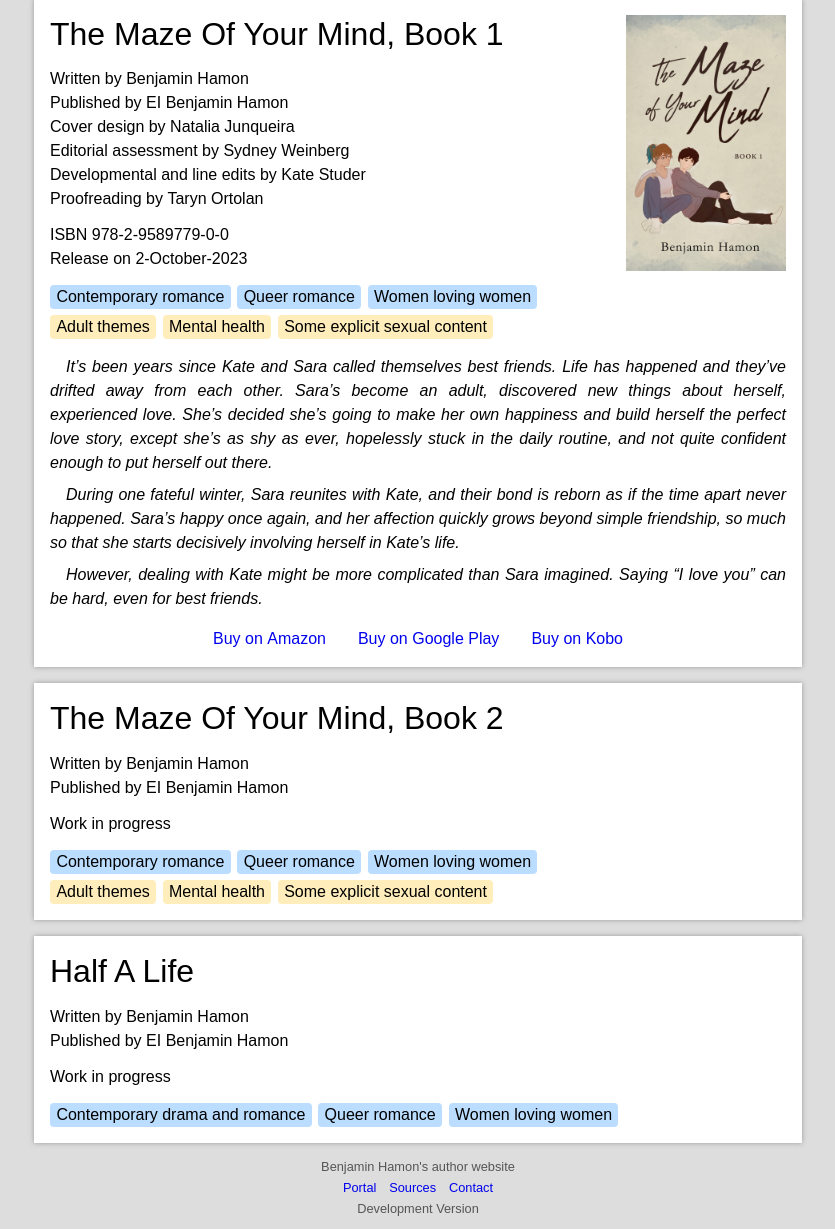
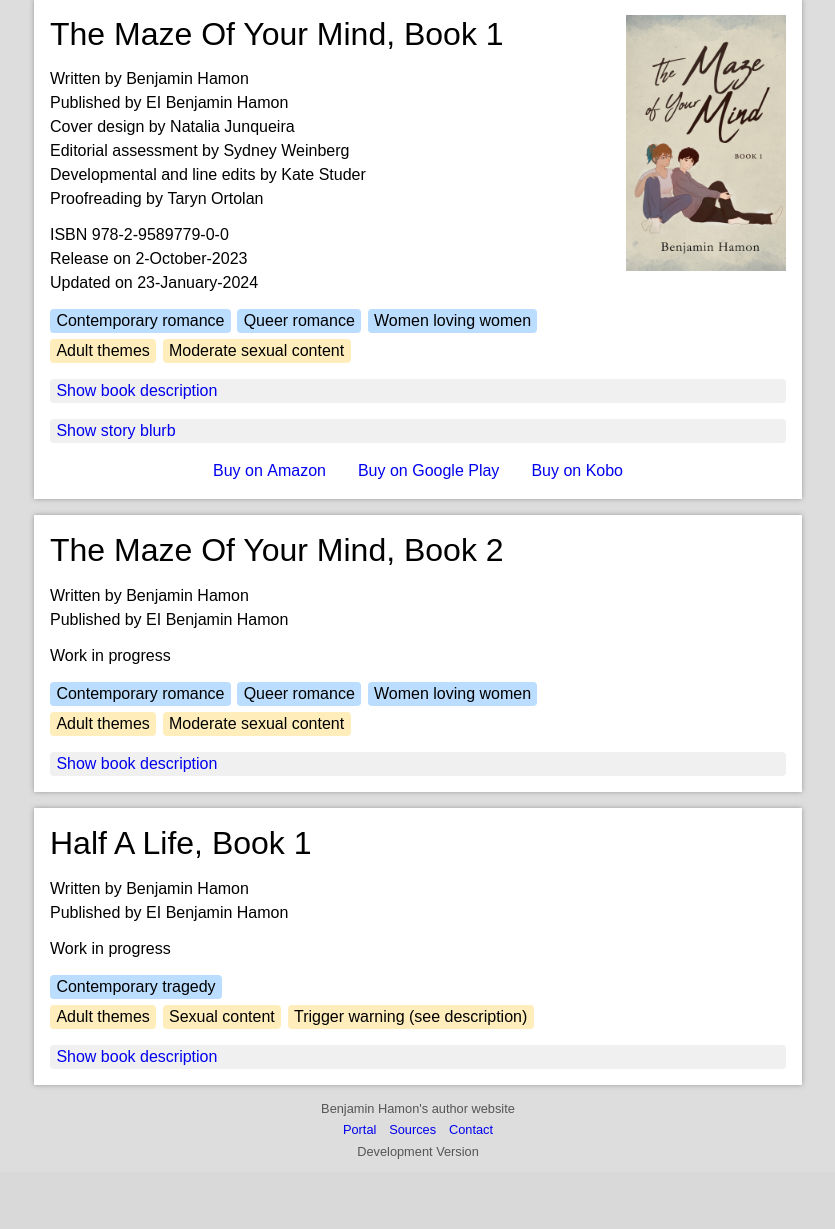
Before and after one commit to BenjaminHamon/WritingWebsite, a Flask app: page /Books in a window 1280 px wide. Shown: the part 89-1318 px from the top of the page, without its empty margins (222-1057 px from the left). After the commit the page ends 1248 px from the top, so only its background shows below. Run offline with Flask 3, Linux system fonts and the light colour scheme; parts of the project's set-up code (start-up, migrations or seed data) failed here and were passed over.

Commit message:
Update books

```diff
--- a/Sources/website/benjaminhamon_author_website/static/content.css
+++ b/Sources/website/benjaminhamon_author_website/static/content.css
@@ -28,8 +28,9 @@
 .book-entry > .extra { grid-area: 3 / 1; }
 .book-entry > .cover { grid-area: 1 / 2 / 5 / 3; }
 .book-entry > .tags { grid-area: 4 / 1 / 5 / 3; }
-.book-entry > .blurb { grid-area: 5 / 1 / 6 / 3; }
-.book-entry > .links { grid-area: 6 / 1 / 7 / 3; }
+.book-entry > .description { grid-area: 5 / 1 / 6 / 3; }
+.book-entry > .blurb { grid-area: 6 / 1 / 7 / 3; }
+.book-entry > .links { grid-area: 7 / 1 / 8 / 3; }
 
 .book-entry > .title
 {
@@ -105,19 +106,82 @@
 	max-height: min(256px, 100%);
 }
 
-.book-entry > .blurb
+.book-entry > .description
 {
+	background-color: #f0f0f0;
+	padding: 0 0.4em;
+	border-radius: 4px;
+}
+
+.book-entry > .description > details > summary
+{
+	cursor: pointer;
+	list-style: none;
+	color: #0000ee;
+}
+
+.book-entry > .description > details > div
+{
+	margin-top: 1em;
 	display: flex;
 	flex-direction: column;
 	gap: 0.5em;
 }
 
-.book-entry > .blurb > p
+.book-entry > .description > details > div > p
 {
-	font-style: italic;
 	line-height: 1.5em;
 	text-align: justify;
 	text-indent: 1em;
+}
+
+.book-entry > .description > details > div > p.emphasis-bold
+{
+	font-weight: bold;
+}
+
+.book-entry > .description > details > div > p.emphasis-italic
+{
+	font-style: italic;
+}
+
+.book-entry > .blurb
+{
+	background-color: #f0f0f0;
+	padding: 0 0.4em;
+	border-radius: 4px;
+}
+
+.book-entry > .blurb > details > summary
+{
+	cursor: pointer;
+	list-style: none;
+	color: #0000ee;
+}
+
+.book-entry > .blurb > details > div
+{
+	margin-top: 1em;
+	display: flex;
+	flex-direction: column;
+	gap: 0.5em;
+}
+
+.book-entry > .blurb > details > div > p
+{
+	line-height: 1.5em;
+	text-align: justify;
+	text-indent: 1em;
+}
+
+.book-entry > .blurb > details > div > p.emphasis-bold
+{
+	font-weight: bold;
+}
+
+.book-entry > .blurb > details > div > p.emphasis-italic
+{
+	font-style: italic;
 }
 
 .book-entry > .links
--- a/Sources/website/benjaminhamon_author_website/templates/books.html
+++ b/Sources/website/benjaminhamon_author_website/templates/books.html
@@ -13,16 +13,17 @@
             </a>
         </div>
         <div class="credits">
-            <p class="book-author"><span>Written by</span> <span>Benjamin Hamon</span></p>
-            <p class="book-publisher"><span>Published by</span> <span>EI Benjamin Hamon</span></p>
-            <p class="book-publisher"><span>Cover design by</span> <span>Natalia Junqueira</span></p>
-            <p class="book-publisher"><span>Editorial assessment by</span> <span>Sydney Weinberg</span></p>
-            <p class="book-publisher"><span>Developmental and line edits by</span> <span>Kate Studer</span></p>
-            <p class="book-publisher"><span>Proofreading by</span> <span>Taryn Ortolan</span></p>
+            <p><span>Written by</span> <span>Benjamin Hamon</span></p>
+            <p><span>Published by</span> <span>EI Benjamin Hamon</span></p>
+            <p><span>Cover design by</span> <span>Natalia Junqueira</span></p>
+            <p><span>Editorial assessment by</span> <span>Sydney Weinberg</span></p>
+            <p><span>Developmental and line edits by</span> <span>Kate Studer</span></p>
+            <p><span>Proofreading by</span> <span>Taryn Ortolan</span></p>
         </div>
         <div class="extra">
-            <p class="book-identifier">ISBN 978-2-9589779-0-0</p>
-            <p class="book-release-date">Release on 2-October-2023</p>
+            <p class="identifier">ISBN 978-2-9589779-0-0</p>
+            <p class="date">Release on 2-October-2023</p>
+            <p class="date">Updated on 23-January-2024</p>
         </div>
         <div class="tags">
 			<ul>
@@ -32,14 +33,28 @@
             </ul>
             <ul>
                 <li class="warning">Adult themes</li>
-                <li class="warning">Mental health</li>
-                <li class="warning">Some explicit sexual content</li>
+                <li class="warning">Moderate sexual content</li>
 			</ul>
         </div>
+		<div class="description">
+            <details>
+                <summary>Show book description</summary>
+                <div>
+                    <p>The Maze Of Your Mind is a work of fiction and a contemporary romance.</p>
+                    <p>The books are about women and their love stories. They feature queer characters and women loving women relationships. They aim at being wholesome and hopeful while also discussing serious topics such as love, sexuality and mental health.</p>
+                    <p>As a warning to readers, the books feature adult themes and notably include mental health issues, as well as some moderate sexual content.</p>
+                </div>
+            </details>
+		</div>
 		<div class="blurb">
-            <p>It’s been years since Kate and Sara called themselves best friends. Life has happened and they’ve drifted away from each other. Sara’s become an adult, discovered new things about herself, experienced love. She’s decided she’s going to make her own happiness and build herself the perfect love story, except she’s as shy as ever, hopelessly stuck in the daily routine, and not quite confident enough to put herself out there.</p>
-            <p>During one fateful winter, Sara reunites with Kate, and their bond is reborn as if the time apart never happened. Sara’s happy once again, and her affection quickly grows beyond simple friendship, so much so that she starts decisively involving herself in Kate’s life.</p>
-            <p>However, dealing with Kate might be more complicated than Sara imagined. Saying “I love you” can be hard, even for best friends.</p>
+            <details>
+                <summary>Show story blurb</summary>
+                <div>
+                    <p class="emphasis-italic emphasis-bold">Saying “I love you” can be hard, even for best friends.</p>
+                    <p class="emphasis-italic">It’s been years since Kate and Sara called themselves best friends. Life has happened and they’ve drifted away from each other. Sara’s become an adult, discovered new things about herself, experienced love. She’s decided she’s going to make her own happiness and build herself the perfect love story, except she’s as shy as ever, hopelessly stuck in the daily routine, and not quite confident enough to put herself out there.</p>
+                    <p class="emphasis-italic">During one fateful winter, Sara reunites with Kate, and their bond is reborn as if the time apart never happened. Sara’s happy once again, and her affection quickly grows beyond simple friendship, so much so that she starts decisively involving herself in Kate’s life. However, dealing with Kate might be more complicated than Sara imagined.</p>
+                </div>
+            </details>
 		</div>
         <div class="links">
             <a href="https://www.amazon.com/dp/B0CH51W6PL"><span>Buy on</span> <span>Amazon</span></a>
@@ -69,17 +84,26 @@
             </ul>
             <ul>
                 <li class="warning">Adult themes</li>
-                <li class="warning">Mental health</li>
-                <li class="warning">Some explicit sexual content</li>
+                <li class="warning">Moderate sexual content</li>
 			</ul>
         </div>
+		<div class="description">
+            <details>
+                <summary>Show book description</summary>
+                <div>
+                    <p>The Maze Of Your Mind is a work of fiction and a contemporary romance.</p>
+                    <p>The books are about women and their love stories. They feature queer characters and women loving women relationships. They aim at being wholesome and hopeful while also discussing serious topics such as love, sexuality and mental health.</p>
+                    <p>As a warning to readers, the books feature adult themes and notably include mental health issues, as well as some moderate sexual content.</p>
+                </div>
+            </details>
+		</div>
     </article>
 </section>
 
 <section>
     <article id="half-a-life" class="book-entry">
         <div class="title">
-            <p class="book-title">Half A Life</p>
+            <p class="book-title">Half A Life, Book 1</p>
         </div>
         <div class="credits">
             <p class="book-author"><span>Written by</span> <span>Benjamin Hamon</span></p>
@@ -90,11 +114,24 @@
         </div>
         <div class="tags">
 			<ul>
-                <li class="information">Contemporary drama and romance</li>
-                <li class="information">Queer romance</li>
-                <li class="information">Women loving women</li>
+                <li class="information">Contemporary tragedy</li>
             </ul>
+            <ul>
+                <li class="warning">Adult themes</li>
+                <li class="warning">Sexual content</li>
+                <li class="warning">Trigger warning (see description)</li>
+			</ul>
         </div>
+		<div class="description">
+            <details>
+                <summary>Show book description</summary>
+                <div>
+                    <p>Half A Life (temporary title) is a work of fiction and a contemporary tragedy.</p>
+                    <p>The books are about women and them overcoming abuse and its traumas. They feature queer characters and topics such as mental health, trauma and sex.</p>
+                    <p>As a warning to readers, the books are dark and feature adult themes. They notably include sexual content, physical and sexual abuse, incest, prostitution, and mental health issues.</p>
+                </div>
+            </details>
+		</div>
     </article>
 </section>
 
```
